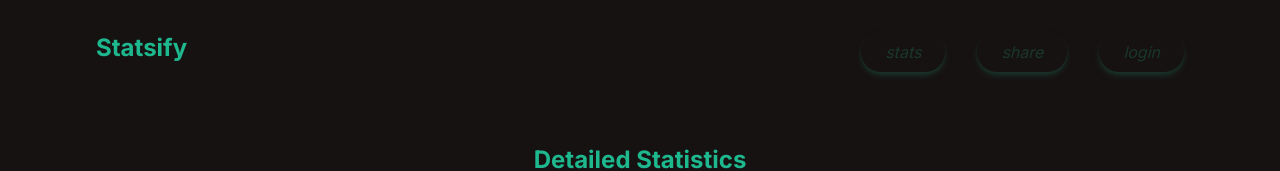
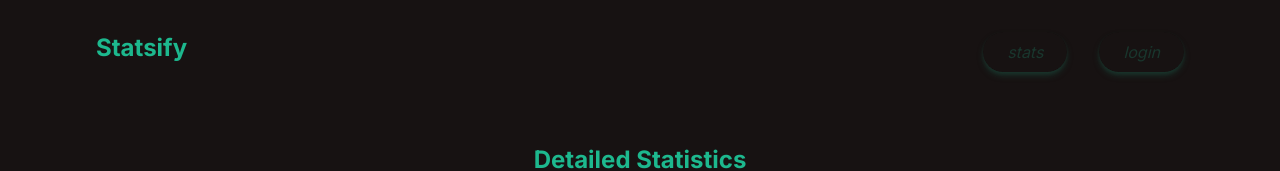
Before and after one commit to rupokghosh/Spotistats, a Next.js app: page /stats in a window 1280 px wide. Shown: the top 171 px of the page. Built offline with nearby package versions, Linux system fonts and the light colour scheme; no server answers.

Commit message:
remove btn

```diff
--- a/app/components/Header.jsx
+++ b/app/components/Header.jsx
@@ -18,7 +18,7 @@
         <Link href="/stats" className={btnStyle}>
           stats
         </Link>
-        <button className={btnStyle}> share</button>
+
         {session ? (
           <button className={btnStyle} onClick={() => signOut()}>
             logout
```
